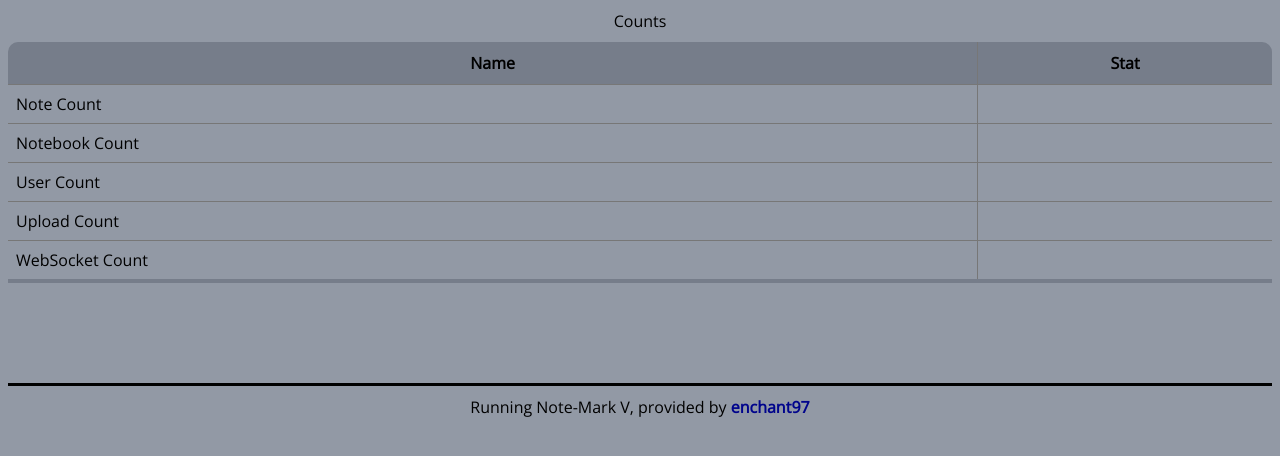
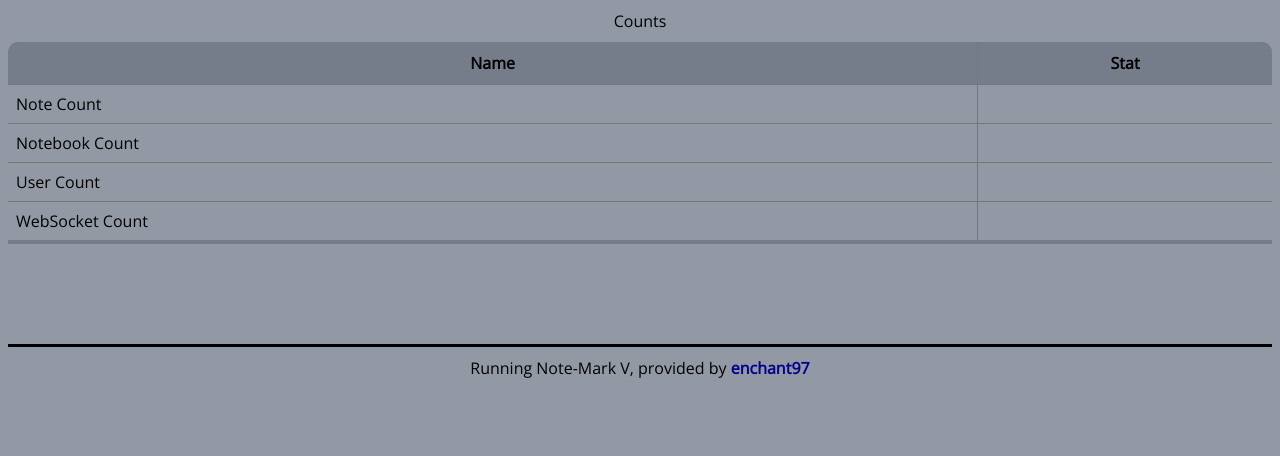
Before and after one commit to enchant97/note-mark, a Python web app: template src/note_mark/templates/admin/stats.jinja2 in a window 1280 px wide. Shown: the part 109-565 px from the top of the page. Run offline with Jinja, Linux system fonts and the light colour scheme; the template is opened without the code that fills it, so the values that code supplies are empty.

Commit message:
move upload stats

```diff
--- a/src/note_mark/templates/admin/stats.jinja2
+++ b/src/note_mark/templates/admin/stats.jinja2
@@ -24,10 +24,6 @@
             <td>{{ user_count }}</td>
         </tr>
         <tr>
-            <td>Upload Count</td>
-            <td>{{ upload_count }}</td>
-        </tr>
-        <tr>
             <td>WebSocket Count</td>
             <td>{{ ws_clients_count }}</td>
         </tr>
--- a/src/note_mark/views/admin.py
+++ b/src/note_mark/views/admin.py
@@ -81,7 +81,6 @@ async def stats():
         "note_count": await crud.count_notes(),
         "notebook_count": await crud.count_notebooks(),
         "user_count": await crud.count_users(),
-        "upload_count": 0,  # TODO add upload count when implemented in app
         "ws_clients_count": get_ws_handler().clients_count,
     }
     return await render_template("/admin/stats.jinja2", **context)
```
